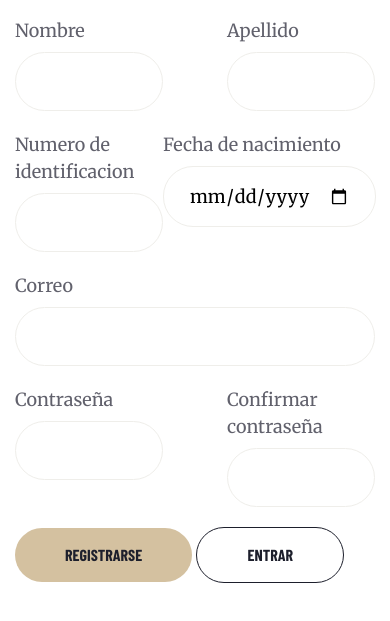
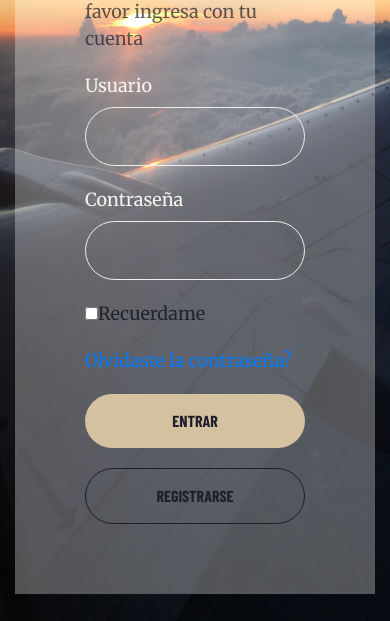
Before and after one commit to IvonneSoriano/aviones, a website: page login.html in a window 390 px wide. Shown: the part 223-844 px from the top of the page. Drawn offline with nearby package versions, Linux system fonts and the light colour scheme; a web font is replaced by a local one.

Commit message:
Worked in the responsive design in the login page

```diff
--- a/js/myjs.js
+++ b/js/myjs.js
@@ -1,4 +1,7 @@
+
+
 $(document).ready(function(){
+
 
 $('.toggle').click(function(){
 $('header').toggleClass('active');
@@ -11,6 +14,7 @@ else{
 
 
 });
+
     $('.slider').slick({
         dots: true,
         infinite: true,
@@ -56,6 +60,8 @@ else{
     if($('body').hasClass('index')){
       document.getElementById("default-tab").click();
     }
+
+
 
 });
 
@@ -124,3 +130,12 @@ window.onclick=function(e){
     $('body').removeClass('no-scroll');
   }
 };
+
+function showLogin(){
+  $('.form-signup').hide();
+  $('.login-form').fadeIn(1000);
+};
+function showSignUp(){
+  $('.login-form').hide();
+  $('.form-signup').fadeIn(1000);
+};
--- a/login.html
+++ b/login.html
@@ -53,8 +53,8 @@
 
     <div class="container-fluid">
         <div class="row">
-            <div class="col-lg-5 form">
-                <form action="" class="login-form d-none">
+            <div class="col-lg-7 col-xl-5 form">
+                <form action="" class="login-form active">
                     <h2>Somos <span>ABBIANKA</span></h2>
                     <p>Bienvenido de nuevo. Por favor ingresa con tu cuenta</p>
                     <div class="campo">
@@ -72,7 +72,7 @@
                             <a href="#">Olvidaste la contraseña?</a>
                         </div>
                         <input type="submit" class="btn btn-gold" value="Entrar">
-                        <input type="submit" class="btn btn-blue-border" value="Registrarse">
+                        <button type="button" class="btn btn-blue-border" onclick="showSignUp()">Registrarse</button>
 
                 </form>
                 <form action="" class="form-signup">
@@ -88,6 +88,10 @@
                                 <input type="text" id="lastname" name="lastname">
                             </div>
                     </div>
+                    <div class="campo">
+                        <label for="tarjeta">Tarjeta</label>
+                        <input type="text" id="tarjeta" name="tarjeta">
+                    </div>
                     <div class="double-campo">
                             <div class="campo">
                                 <label for="id">Numero de identificacion</label>
@@ -102,6 +106,7 @@
                                 <label for="email">Correo</label>
                                 <input type="email" id="email" name="email">
                             </div>
+
                         <div class="double-campo">
                                 <div class="campo">
                                     <label for="pass">Contraseña</label>
@@ -113,11 +118,11 @@
                                     </div>
                             </div>
                             <input type="submit" class="btn btn-gold" value="Registrarse">
-                            <input type="submit" class="btn btn-blue-border" value="Entrar">
+                            <button type="button" class="btn btn-blue-border " onclick="showLogin()">Entrar</button>
                 </form>
 
             </div>
-            <div class="col-lg-7 image">
+            <div class="col-lg-5 col-xl-7 image">
                 <img src="img/vistaavion1.jpg" alt="">
             </div>
         </div>
--- a/scss/others/_page.scss
+++ b/scss/others/_page.scss
@@ -705,20 +705,23 @@
 
   @media (max-width:576px) {
     .schedule-show {
-      .flight-info{
+      .flight-info {
         text-align: center;
-        &>div{
-          &:first-of-type{
+
+        &>div {
+          &:first-of-type {
             margin-top: 30px;
             text-align: center;
           }
         }
       }
-    .schedules{
-      .boleto{
+
+      .schedules {
+        .boleto {
           padding: 25px;
-        .precios{
-          &>div{
+
+          .precios {
+            &>div {
               padding: 5px;
             }
           }
@@ -885,11 +888,32 @@
       }
     }
   }
+
   @media (max-width:992px) {
-  .team-content{
-  .container{
+    .team-content {
+      .container {
         flex-wrap: wrap;
         justify-content: space-between;
+      }
+    }
+  }
+
+  @media (max-width:768px) {
+    .team-content {
+      .container {
+        flex-wrap: wrap;
+        justify-content: center;
+      flex-direction: column;
+          }
+    }
+    .modal-bio{
+&>div{
+ &:first-child{
+   margin: 0;
+   padding: 40px 20px;
+   text-align: center;
+   height: 100%;
+ }
 }
     }
   }
@@ -918,10 +942,13 @@ justify-content: space-between;
     // padding: 100px;
     form {
       max-width: 650px;
-
+      // box-shadow: 0px 0px 7px rgba(0,0,0,0.1);
       padding: 50px 0;
       margin: 0 auto;
-
+      display: none;
+      &.active{
+        display: block;
+      }
       h2 {
         span {
           color: $red;
@@ -942,8 +969,11 @@ justify-content: space-between;
       .campo {
         margin-bottom: 20px;
       }
+      .btn{
+        margin-right: 20px;
+      }
 
-      &.form-login {
+      &.login-form {
         .conf {
           margin-bottom: 20px;
           display: flex;
@@ -969,6 +999,53 @@ justify-content: space-between;
     padding: 0;
     overflow: hidden;
     height: 100vh;
+    display: flex;
+  }
+  @media(max-width:992px){
+    .form{
+      z-index: 20;
+      form{
+        background: rgba(255,255,255, 0.2);
+        padding: 50px 70px;
+        label{
+          color: $semi-gold;
+        }
+
+        .campo, .double-campo{
+
+          input{
+            background: transparent;
+          }
+        }
+      }
+    }
+    .image{
+      position: absolute;
+      top:0;
+
+    }
+  }
+  @media(max-width:576px){
+    .form{
+      z-index: 20;
+      form{
+        background: rgba(255,255,255, 0.3);
+        padding: 50px 70px;
+        label{
+          color: $semi-gold;
+        }
+     .btn{
+       width: 100%;
+       margin-right: 0;
+       margin-bottom: 20px;
+     }
+     &.login-form{
+       .conf{
+         flex-direction: column;
+       }
+     }
+      }
+    }
   }
 }
 
```
Also changed, not shown: css/style.css. Lines whose indentation alone changed are shown as unchanged.
